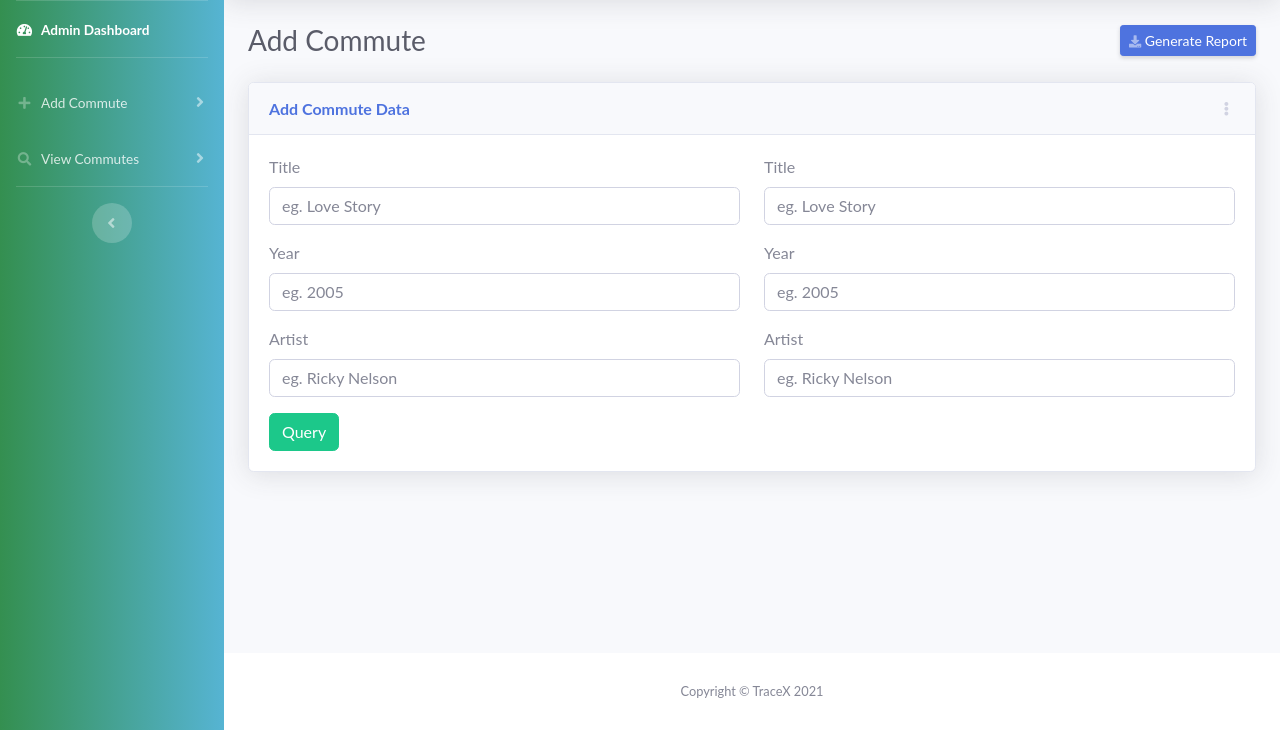
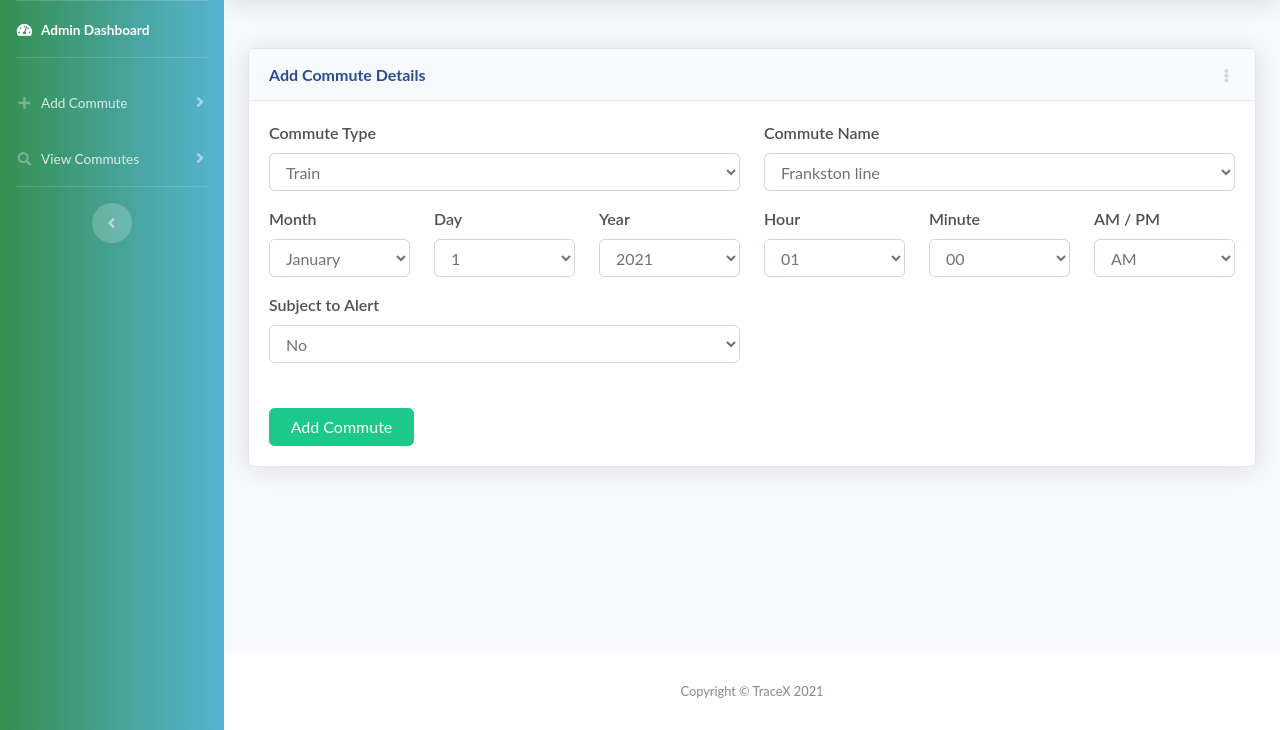
Before and after one commit to harindukodi/TraceX, a Django app: page /admin_add_commute_page in a window 1280 px wide. Shown: the part 70-800 px from the top of the page. Run offline with Django 3.2, Linux system fonts and the light colour scheme; parts of the project's set-up code (start-up, migrations or seed data) failed here and were passed over; some libraries are stand-ins or nearby versions.

Commit message:
Developed functions to add new commutes to the system.

```diff
--- a/static/css/style.css
+++ b/static/css/style.css
@@ -1,5 +1,9 @@
 body {
     font-family: "Lato", sans-serif;
+}
+
+[ng-cloak] {
+    display: none !important;
 }
 
 .main-head {
@@ -137,7 +141,7 @@ body {
 
 
 .btn-grad-search {
-    background-image: linear-gradient(to right, #1e3c72 0%, #2a5298  51%, #1e3c72  100%)
+    background-image: linear-gradient(to right, #1e3c72 0%, #2a5298 51%, #1e3c72 100%)
 }
 
 .btn-grad-search {
@@ -158,3 +162,12 @@ body {
     color: #fff;
     text-decoration: none;
 }
+
+label {
+    font-weight: 600 !important;
+    color: #505050 !important;
+}
+
+.text-primary {
+    color: #284e91 !important;
+}
--- a/static/main_angular.js
+++ b/static/main_angular.js
@@ -33,6 +33,49 @@ workbench.controller('controller', ['$scope', '$http', '$interval', '$route', '$
     $scope.success_post = false
     $scope.image_name = ''
 
+    // TraceX variables
+    $scope.commute_type_list = ['Train', 'Tram', 'Bus']
+    $scope.new_commute_type = $scope.commute_type_list[0]
+
+    $scope.commute_name_list = []
+    $scope.new_commute_name = ''
+
+    $scope.commute_month_list = ['January', 'February', 'March', 'April', 'May', 'June', 'July', 'August', 'September', 'October', 'November', 'December']
+    $scope.new_commute_month = $scope.commute_month_list[0]
+
+    $scope.commute_day_list = ['1', '2', '3', '4', '5', '6', '7', '8', '9', '10', '11', '12', '13', '14', '15', '16', '17', '18', '19', '20', '21', '22', '23', '24', '25', '26', '27', '28', '29', '30', '31']
+    $scope.new_commute_day = $scope.commute_day_list[0]
+
+    $scope.commute_year_list = ['2021', '2022', '2023', '2024', '2025', '2026', '2027', '2028', '2029', '2030']
+    $scope.new_commute_year = $scope.commute_year_list[0]
+
+    $scope.commute_hour_list = ['01', '02', '03', '04', '05', '06', '07', '08', '09', '10', '11', '12']
+    $scope.new_commute_hour = $scope.commute_hour_list[0]
+
+    $scope.commute_minutes_list = ['00', '01', '02', '03', '04', '05', '06', '07', '08', '09', '10', '11', '12', '13', '14', '15', '16', '17', '18', '19', '20', '21', '22', '23', '24', '25', '26', '27', '28', '29', '30', '31', '32', '33', '34', '35', '36', '37', '38', '39', '40', '41', '42', '43', '44', '45', '46', '47', '48', '49', '50', '51', '52', '53', '54', '55', '56', '57', '58', '59']
+    $scope.new_commute_minute = $scope.commute_minutes_list[0]
+
+    $scope.commute_ampm_list = ['AM', 'PM']
+    $scope.new_commute_ampm = $scope.commute_ampm_list[0]
+
+    $scope.commute_alert_list = ['No', 'Yes']
+    $scope.new_commute_alert = $scope.commute_alert_list[0]
+
+
+    $scope.$watch('new_commute_type', function () {
+        console.log($scope.new_commute_type)
+
+        if ($scope.new_commute_type === 'Train') {
+            $scope.commute_name_list = ['Frankston line', 'Pakenham line']
+            $scope.new_commute_name = $scope.commute_name_list[0]
+        } else if ($scope.new_commute_type === 'Tram') {
+            $scope.commute_name_list = ['1 East Coburg']
+            $scope.new_commute_name = $scope.commute_name_list[0]
+        } else if ($scope.new_commute_type === 'Bus') {
+            $scope.commute_name_list = ['200 - City - Bulleen']
+            $scope.new_commute_name = $scope.commute_name_list[0]
+        }
+    });
 
     $scope.user_login_submit = function () {
         console.log($scope.user_id)
@@ -59,13 +102,28 @@ workbench.controller('controller', ['$scope', '$http', '$interval', '$route', '$
         })
     }
 
-    $scope.create_music_table = function () {
+    $scope.add_commute = function () {
+
+        var obj = JSON.stringify({
+            "new_commute_type": $scope.new_commute_type,
+            "new_commute_name": $scope.new_commute_name,
+            "new_commute_month": $scope.new_commute_month,
+            "new_commute_day": $scope.new_commute_day,
+            "new_commute_year": $scope.new_commute_year,
+            "new_commute_hour": $scope.new_commute_hour,
+            "new_commute_minute": $scope.new_commute_minute,
+            "new_commute_ampm": $scope.new_commute_ampm,
+            "new_commute_alert": $scope.new_commute_alert,
+        });
+
         $http({
             method: 'POST',
-            url: url + '/create_music_table',
+            url: url + '/add_commute',
+            data: obj,
         }).then(function mySuccess(response) {
             if (response.data === 'success') {
                 console.log(response.data)
+                $scope.success_post = true
             } else if (response.data === 'error') {
                 console.log(response.data)
             } else {
--- a/templates/admin_add_commute.html
+++ b/templates/admin_add_commute.html
@@ -225,9 +225,9 @@
 
                         <!-- Page Heading -->
                         <div class="d-sm-flex align-items-center justify-content-between mb-4">
-                            <h1 class="h3 mb-0 text-gray-800">Add Commute</h1>
-                            <a href="#" class="d-none d-sm-inline-block btn btn-sm btn-primary shadow-sm"><i
-                                    class="fas fa-download fa-sm text-white-50"></i> Generate Report</a>
+                            {#                            <h1 class="h3 mb-0 text-gray-800">Add Commute</h1>#}
+                            {#                            <a href="#" class="d-none d-sm-inline-block btn btn-sm btn-primary shadow-sm"><i#}
+                            {#                                    class="fas fa-download fa-sm text-white-50"></i> Generate Report</a>#}
                         </div>
 
                         <!-- Content Row -->
@@ -239,7 +239,7 @@
                                 <div class="card shadow mb-4">
                                     <!-- Card Header - Dropdown -->
                                     <div class="card-header py-3 d-flex flex-row align-items-center justify-content-between">
-                                        <h6 class="m-0 font-weight-bold text-primary">Add Commute Data</h6>
+                                        <h6 class="m-0 font-weight-bold text-primary">Add Commute Details</h6>
                                         <div class="dropdown no-arrow">
                                             <a class="dropdown-toggle" href="#" role="button" id="dropdownMenuLink"
                                                data-toggle="dropdown" aria-haspopup="true" aria-expanded="false">
@@ -256,63 +256,112 @@
                                         </div>
                                     </div>
                                     <!-- Card Body -->
-                                    <div class="card-body">
+                                    <div class="card-body" ng-cloak>
                                         <div class="row">
                                             <div class="col-6">
                                                 <form>
                                                     <div class="form-group">
-                                                        <label for="formGroupExampleInput">Title</label>
-                                                        <input type="text" class="form-control"
-                                                               id="formGroupExampleInput"
-                                                               placeholder="eg. Love Story"
-                                                               ng-model="message_title">
+                                                        <label for="formGroupExampleInput">Commute Type</label>
+                                                        <select class="form-control" style="margin-right: 10px;"
+                                                                aria-label=".form-select-sm example"
+                                                                ng-options="x for x in commute_type_list"
+                                                                ng-model="new_commute_type">
+                                                        </select>
+                                                    </div>
+                                                    <div class="row">
+                                                        <div class="col-4">
+                                                            <div class="form-group">
+                                                                <label for="formGroupExampleInput2">Month</label>
+                                                                <select class="form-control" style="margin-right: 10px;"
+                                                                        aria-label=".form-select-sm example"
+                                                                        ng-options="x for x in commute_month_list"
+                                                                        ng-model="new_commute_month">
+                                                                </select>
+                                                            </div>
+                                                        </div>
+                                                        <div class="col-4">
+                                                            <div class="form-group">
+                                                                <label for="formGroupExampleInput2">Day</label>
+                                                                <select class="form-control" style="margin-right: 10px;"
+                                                                        aria-label=".form-select-sm example"
+                                                                        ng-options="x for x in commute_day_list"
+                                                                        ng-model="new_commute_day">
+                                                                </select>
+                                                            </div>
+                                                        </div>
+                                                        <div class="col-4">
+                                                            <div class="form-group">
+                                                                <label for="formGroupExampleInput2">Year</label>
+                                                                <select class="form-control" style="margin-right: 10px;"
+                                                                        aria-label=".form-select-sm example"
+                                                                        ng-options="x for x in commute_year_list"
+                                                                        ng-model="new_commute_year">
+                                                                </select>
+                                                            </div>
+                                                        </div>
                                                     </div>
                                                     <div class="form-group">
-                                                        <label for="formGroupExampleInput2">Year</label>
-                                                        <input type="text" class="form-control"
-                                                               id="formGroupExampleInput2"
-                                                               ng-model="message_year"
-                                                               placeholder="eg. 2005">
+                                                        <label for="formGroupExampleInput2">Subject to Alert</label>
+                                                        <select class="form-control" style="margin-right: 10px;"
+                                                                aria-label=".form-select-sm example"
+                                                                ng-options="x for x in commute_alert_list"
+                                                                ng-model="new_commute_alert">
+                                                        </select>
                                                     </div>
-                                                    <div class="form-group">
-                                                        <label for="formGroupExampleInput2">Artist</label>
-                                                        <input type="text" class="form-control"
-                                                               id="formGroupExampleInput2"
-                                                               ng-model="message_artist"
-                                                               placeholder="eg. Ricky Nelson">
+                                                    <div class="col-4" style="padding-left: 0">
+                                                        <button type="submit" class="btn btn-success btn-block"
+                                                                style="margin-top: 45px"
+                                                                ng-click="add_commute()">
+                                                            Add Commute
+                                                        </button>
                                                     </div>
-                                                    <button type="submit" class="btn btn-success"
-                                                            ng-click="submit_query()">
-                                                        Query
-                                                    </button>
                                                 </form>
                                                 <div class="alert alert-success" role="alert" ng-show="success_post"
                                                      style="margin-top: 10px">
-                                                    Posted successfully!
+                                                    Commute added successfully!
                                                 </div>
                                             </div>
                                             <div class="col-6">
                                                 <form>
                                                     <div class="form-group">
-                                                        <label for="formGroupExampleInput">Title</label>
-                                                        <input type="text" class="form-control"
-                                                               id="formGroupExampleInput"
-                                                               placeholder="eg. Love Story"
-                                                               ng-model="message_title">
+                                                        <label for="formGroupExampleInput">Commute Name</label>
+                                                        <select class="form-control" style="margin-right: 10px;"
+                                                                aria-label=".form-select-sm example"
+                                                                ng-options="x for x in commute_name_list"
+                                                                ng-model="new_commute_name">
+                                                        </select>
                                                     </div>
-                                                    <div class="form-group">
-                                                        <label for="formGroupExampleInput2">Year</label>
-                                                        <input type="text" class="form-control"
-                                                               id="formGroupExampleInput2"
-                                                               ng-model="message_year"
-                                                               placeholder="eg. 2005">
-                                                    </div>
-                                                    <div class="form-group">
-                                                        <label for="formGroupExampleInput2">Artist</label>
-                                                        <input type="text" class="form-control"
-                                                               id="formGroupExampleInput2"
-                                                               ng-model="message_artist"
-                                                               placeholder="eg. Ricky Nelson">
+                                                    <div class="row">
+                                                        <div class="col-4">
+                                                            <div class="form-group">
+                                                                <label for="formGroupExampleInput2">Hour</label>
+                                                                <select class="form-control" style="margin-right: 10px;"
+                                                                        aria-label=".form-select-sm example"
+                                                                        ng-options="x for x in commute_hour_list"
+                                                                        ng-model="new_commute_hour">
+                                                                </select>
+                                                            </div>
+                                                        </div>
+                                                        <div class="col-4">
+                                                            <div class="form-group">
+                                                                <label for="formGroupExampleInput2">Minute</label>
+                                                                <select class="form-control" style="margin-right: 10px;"
+                                                                        aria-label=".form-select-sm example"
+                                                                        ng-options="x for x in commute_minutes_list"
+                                                                        ng-model="new_commute_minute">
+                                                                </select>
+                                                            </div>
+                                                        </div>
+                                                        <div class="col-4">
+                                                            <div class="form-group">
+                                                                <label for="formGroupExampleInput2">AM / PM</label>
+                                                                <select class="form-control" style="margin-right: 10px;"
+                                                                        aria-label=".form-select-sm example"
+                                                                        ng-options="x for x in commute_ampm_list"
+                                                                        ng-model="new_commute_ampm">
+                                                                </select>
+                                                            </div>
+                                                        </div>
                                                     </div>
                                                 </form>
                                             </div>
--- a/templates/admin_view_all_commutes.html
+++ b/templates/admin_view_all_commutes.html
@@ -257,7 +257,7 @@
                                     <div class="card-body">
                                         <div class="row">
                                             <div class="col-12">
-                                                <table class="table table-striped table-bordered table-hover dom-jQuery-events"
+                                                <table class="table table-striped table-bordered table-hover dom-jQuery-events" ng-cloak
                                                        ng-show="query_result_table">
                                                     <thead class="thead-dark">
                                                     <tr>
@@ -282,7 +282,7 @@
                                                         </td>
                                                     </tr>
                                                 </table>
-                                                <div class="alert alert-danger" role="alert"
+                                                <div class="alert alert-danger" role="alert" ng-cloak
                                                      ng-show="query_result_empty_message"
                                                      style="margin-top: 10px">
                                                     No result is retrieved. Please query again.
--- a/templates/index.html
+++ b/templates/index.html
@@ -12,7 +12,7 @@
             <p class="tag-line" style="font-size: 1.2rem; color: white">Help stop the spread and save lives.</p>
         </div>
     </div>
-    <div ng-app="main_app" ng-controller="controller" class="main">
+    <div ng-app="main_app" ng-controller="controller" class="main" ng-cloak>
         <div class="col-md-6 col-sm-12" style="margin-top: 20%;">
             <form>
                 <div class="form-group">
--- a/traceXapp/urls.py
+++ b/traceXapp/urls.py
@@ -17,7 +17,7 @@ from django.contrib import admin
 from django.urls import path
 
 from traceXDev.views import render_index, registration_page, user_login_submit, admin_page, forum_page, \
-    admin_add_commute_page, admin_view_all_commutes_page, admin_search_commutes_page
+    admin_add_commute_page, admin_view_all_commutes_page, admin_search_commutes_page, add_commute
 
 urlpatterns = [
     path('', render_index),
@@ -28,6 +28,7 @@ urlpatterns = [
     path('login_page', render_index),
     path('admin_add_commute_page', admin_add_commute_page),
     path('admin_view_all_commutes_page', admin_view_all_commutes_page),
+    path('add_commute', add_commute),
     path('admin_search_commutes_page', admin_search_commutes_page),
 
     path('admin/', admin.site.urls),
```
Also changed, not shown: commute/models.py (+6 -2 lines), users/models.py (+6 -2 lines), commute/migrations/0001_initial.py, 2 other files.
